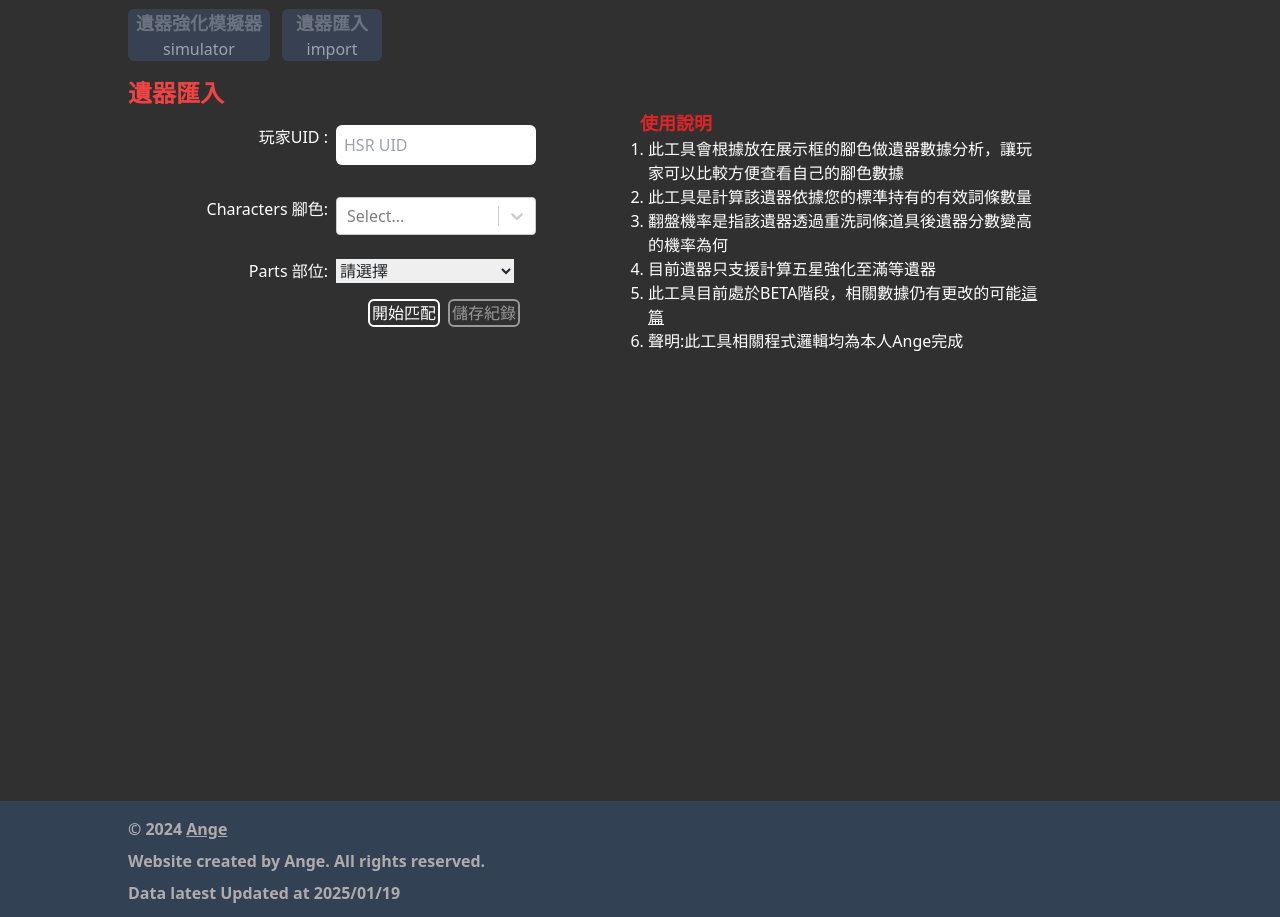
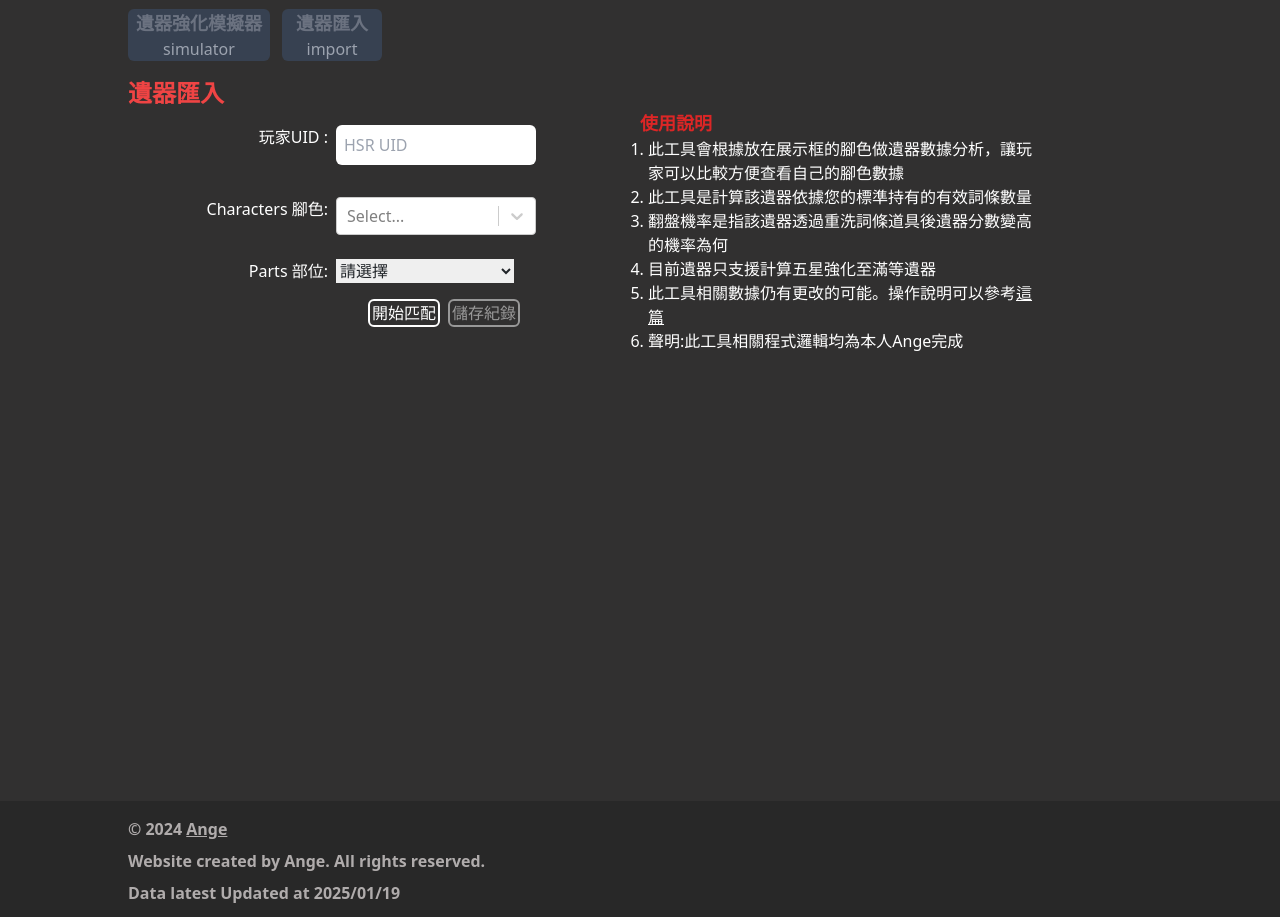
Before and after one commit to angegod/StarRailApi, a React (Create React App) app: page /StarRailApi/import in a window 1280 px wide. Built offline with nearby package versions, Linux system fonts and the light colour scheme.

Commit message:
補充操作說明網址

```diff
--- a/src/component/Footer.js
+++ b/src/component/Footer.js
@@ -3,7 +3,7 @@ import React, { Component } from 'react';
 
 function Footer(){
     return(
-    <div className='bg-slate-700  min-h-[10vh] pt-1 text-left'>
+    <div className='bg-[rgb(40,40,40)] min-h-[10vh] pt-1 text-left'>
         <div className='w-4/5 mx-auto flex flex-col [&>span]:text-left [&>span]:font-bold  [&>span]:my-1 py-2 '>
             <span>&copy; 2024 <a href="https://home.gamer.com.tw/profile/index.php?&owner=ange0733" class="underline">Ange</a></span>
             <span>Website created by Ange. All rights reserved.</span>
--- a/src/component/Importer.js
+++ b/src/component/Importer.js
@@ -585,7 +585,7 @@ function Import(){
                         <li>此工具是計算該遺器依據您的標準持有的有效詞條數量</li>
                         <li>翻盤機率是指該遺器透過重洗詞條道具後遺器分數變高的機率為何</li>
                         <li>目前遺器只支援計算五星強化至滿等遺器</li>
-                        <li>此工具目前處於BETA階段，相關數據仍有更改的可能
+                        <li>此工具相關數據仍有更改的可能。操作說明可以參考
                             <a href='https://home.gamer.com.tw/artwork.php?sn=6065608' className='!underline'>這篇</a>
                         </li>
                         <li>聲明:此工具相關程式邏輯均為本人Ange完成</li>
--- a/src/component/relic_simulator.js
+++ b/src/component/relic_simulator.js
@@ -631,7 +631,7 @@ function Simulator(){
                         <li>此工具主要目的是給予一些想要重洗詞條的人參考</li>
                         <li>翻盤機率是指說該遺器透過重洗詞條道具後導致遺器分數變高的機率為何</li>
                         <li>目前遺器只支援計算五星遺器</li>
-                        <li>此工具目前處於BETA階段，相關數據仍有更改的可能，詳細說明可以參考
+                        <li>此工具相關數據仍有更改的可能，詳細說明可以參考
                             <a href='https://home.gamer.com.tw/artwork.php?sn=6065608'>這篇</a>
                         </li>
                         <li>聲明:此工具相關程式邏輯均為本人Ange完成</li>
```
